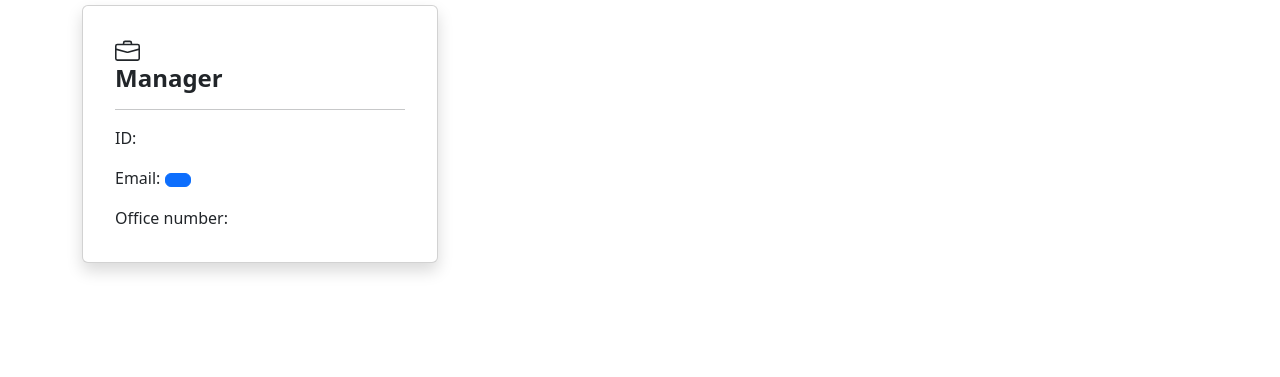
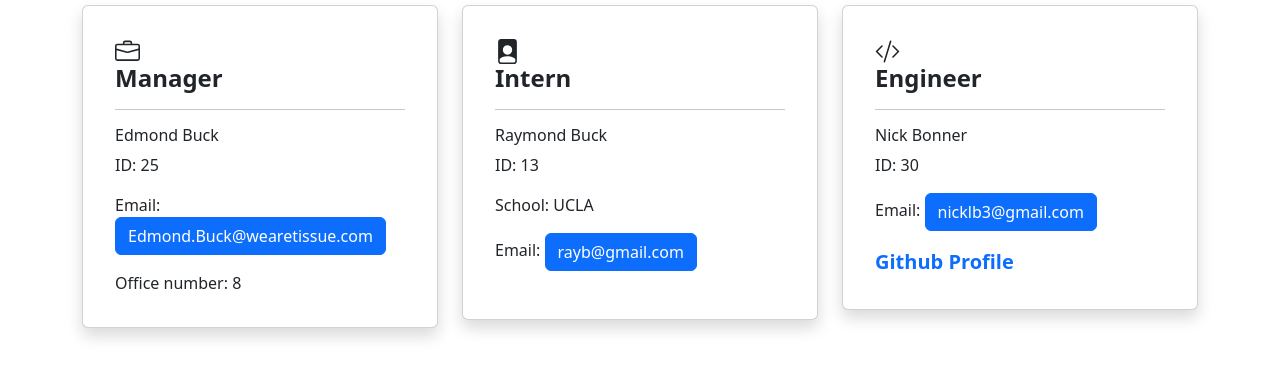
Before and after one commit to Eddiebuck88/tp-generator-db, a website: page index.html in a window 1280 px wide. Shown: the part 89-466 px from the top of the page. Drawn offline with nearby package versions, Linux system fonts and the light colour scheme.

```diff
--- a/index.html
+++ b/index.html
@@ -24,12 +24,50 @@
   </svg>
       <h5 class="card-title fw-semibold fs-4">Manager</h5>
       <hr>
-      <h6> </h6>
-      <p class="card-text">ID: </p>
+      <h6>Edmond Buck</h6>
+      <p class="card-text">ID: 25</p>
       <p> Email:
-      <a href='mailto:' class="btn btn-primary"></a>
+      <a href='mailto:Edmond.Buck@wearetissue.com' class="btn btn-primary">Edmond.Buck@wearetissue.com</a>
         </p>
-      <p class="card-text">Office number: </p>
+      <p class="card-text">Office number: 8</p>
+    </div>
+  </div>
+  </div>
+
+        <div class="col-4">
+        <div class="card shadow p-3 mb-5 bg-body rounded">
+    <div class="card-body col">
+    <svg xmlns="http://www.w3.org/2000/svg" width="25" height="25" fill="currentColor" class="bi bi-file-person-fill" viewBox="0 0 16 16">
+    <path d="M12 0H4a2 2 0 0 0-2 2v12a2 2 0 0 0 2 2h8a2 2 0 0 0 2-2V2a2 2 0 0 0-2-2zm-1 7a3 3 0 1 1-6 0 3 3 0 0 1 6 0zm-3 4c2.623 0 4.146.826 5 1.755V14a1 1 0 0 1-1 1H4a1 1 0 0 1-1-1v-1.245C3.854 11.825 5.377 11 8 11z"/>
+  </svg>
+  <br>
+      <h5 class="card-title fw-semibold fs-4">Intern</h5>
+      <hr>
+      <h6>Raymond Buck</h6>
+      <p class="card-text">ID: 13</p>
+      <p class="card-text">School: UCLA</p>
+      <p> Email:
+      <a href='mailto:rayb@gmail.com' class="btn btn-primary">rayb@gmail.com</a>
+        </p>
+    </div>
+    </div>
+  </div>
+
+        <div class="col-4">
+        <div class="card shadow p-3 mb-5 bg-body rounded">
+    <div class="card-body col">
+    <svg xmlns="http://www.w3.org/2000/svg" width="25" height="25" fill="currentColor" class="bi bi-code-slash" viewBox="0 0 16 16">
+    <path d="M10.478 1.647a.5.5 0 1 0-.956-.294l-4 13a.5.5 0 0 0 .956.294l4-13zM4.854 4.146a.5.5 0 0 1 0 .708L1.707 8l3.147 3.146a.5.5 0 0 1-.708.708l-3.5-3.5a.5.5 0 0 1 0-.708l3.5-3.5a.5.5 0 0 1 .708 0zm6.292 0a.5.5 0 0 0 0 .708L14.293 8l-3.147 3.146a.5.5 0 0 0 .708.708l3.5-3.5a.5.5 0 0 0 0-.708l-3.5-3.5a.5.5 0 0 0-.708 0z"/>
+  </svg>
+      <h5 class="card-title fw-semibold fs-4">Engineer</h5>
+      <hr>
+      <h6>Nick Bonner</h6>
+      <p class="card-text">ID: 30</p>
+      <p> Email:
+      <a href='mailto:nicklb3@gmail.com' class="btn btn-primary">nicklb3@gmail.com</a>
+        </p>
+      <a class="card-text text-decoration-none fw-semibold fs-5" target="_blank"
+      href="https://github.com/Eddiebuck88">Github Profile</a>
     </div>
   </div>
   </div>
```
Also changed, not shown: README.md.
